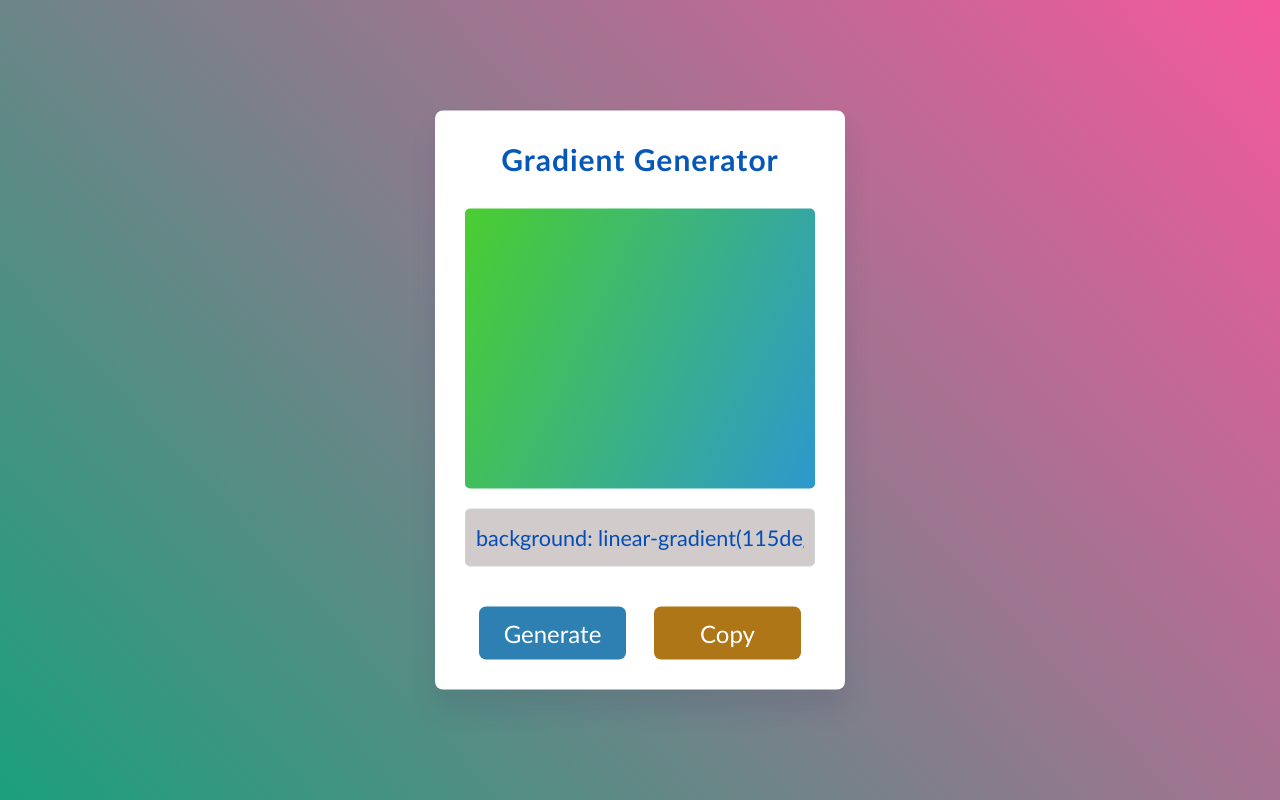
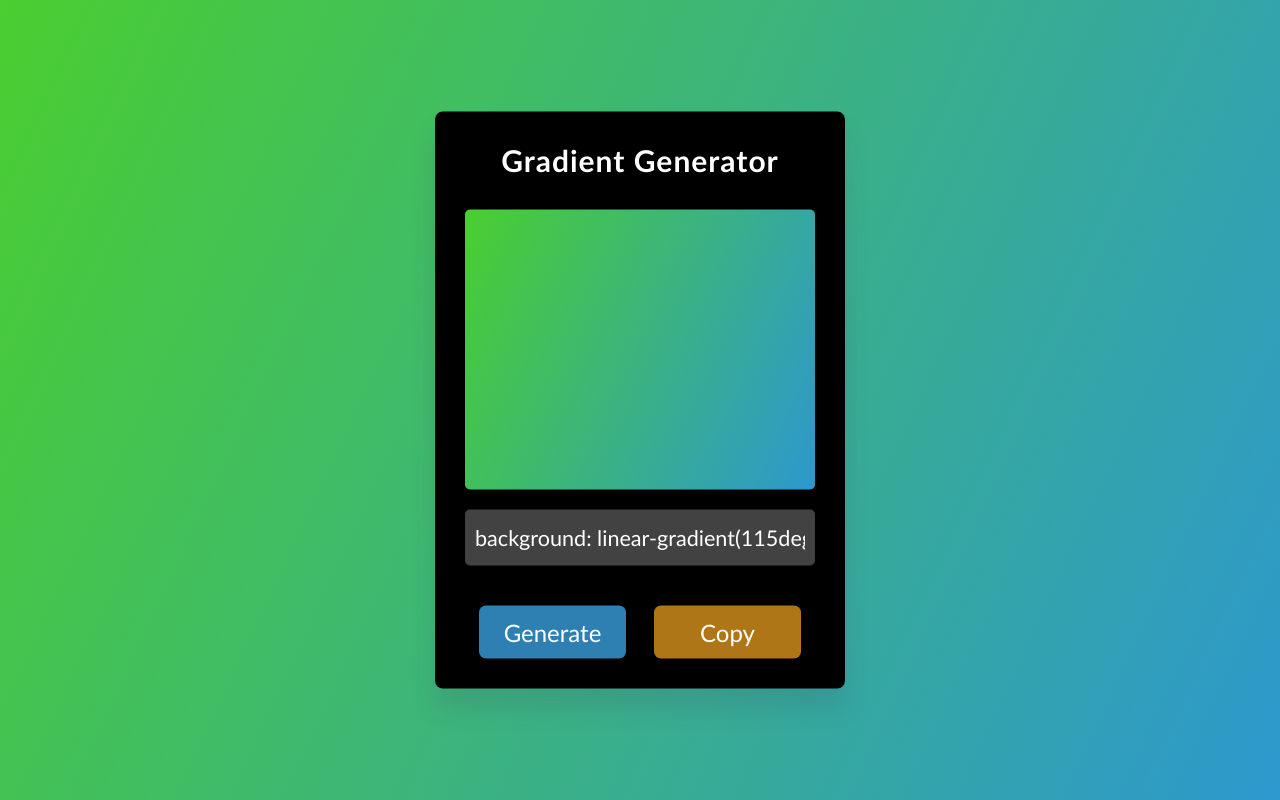
Before and after one commit to ArnabKumarRoy02/css-gradient, a plain HTML site: page index.html in a window 1280 px wide. Drawn offline with Linux system fonts and the light colour scheme.

Commit message:
Gradient background

```diff
--- a/script.js
+++ b/script.js
@@ -3,6 +3,7 @@ let copyBtn = document.getElementById("copy-btn");
 let outputColor = document.getElementById("output-color");
 let outputCode = document.getElementById("output-code");
 let hexString = "0123456789abcdef";
+let contMax = document.querySelector('.container-max')
 
 let randomColor = () => {
     let hexCode = "#";
@@ -18,6 +19,7 @@ let generateGrad = () => {
     let angle = Math.floor(Math.random() * 360);
     outputColor.style.background = `linear-gradient(${angle}deg, ${colorOne}, ${colorTwo})`;
     outputCode.value = `background: linear-gradient(${angle}deg, ${colorOne}, ${colorTwo});`;
+    document.body.style.background = outputColor.style.background;
 }
 
 copyBtn.addEventListener("click", () => {
--- a/style.css
+++ b/style.css
@@ -14,7 +14,7 @@ body {
 
 .wrapper {
     width: 410px;
-    background-color: #ffffff;
+    background-color: #000000;
     padding: 30px 30px;
     border-radius: 8px;
     position: absolute;
@@ -30,7 +30,7 @@ body {
     letter-spacing: 1px;
     font-family:'Trebuchet MS', 'Lucida Sans Unicode', 'Lucida Grande', 'Lucida Sans', Arial, sans-serif;
     font-size: 30px;
-    color: #0558b7;
+    color: #ffffff;
 }
 
 #output-color {
@@ -40,14 +40,14 @@ body {
 }
 
 #output-code {
-    background-color: rgb(209, 203, 203);
+    background-color: rgb(66, 66, 66);
     font-size: 2.7vmin;
     font-weight: 500;
-    color: #044db4;
+    color: #ffffff;
     width: 100%;
     padding: 15px 10px;
     border-radius: 5px;
-    border: 1px solid #cfd5d5;
+    /*border: 1px solid #cfd5d5;*/
     margin: 20px 0 40px 0;
 }
 
```
